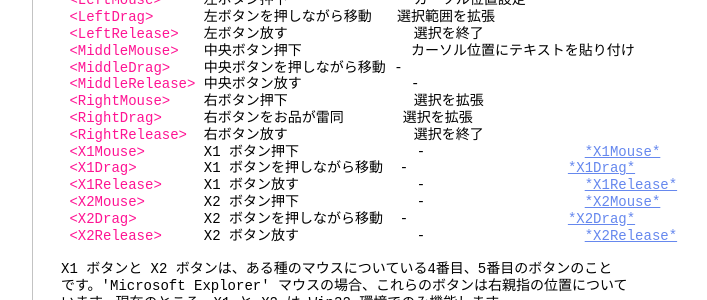
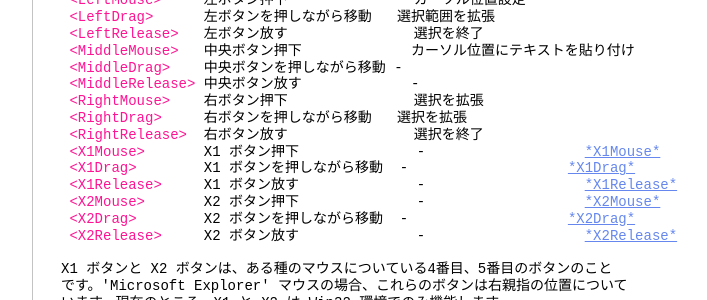
Before and after one commit to vim-jp/vimdoc-ja, a Jekyll site: the page built from term.html, in a window 1280 px wide and 900 px high, scrolled down 13834 px. Shown: the part 150-450 px from the top of the window, without its empty margins (340-1047 px from the left). Built offline with Jekyll 4.4.1, drawn with Linux system fonts in a browser that asks for light colours; nearby versions of some CDN libraries; Markdown is read by kramdown in place of the engine named in the settings; comment, search, counter and statistics services are not loaded.

Commit message:
Deployed vim-jp/vimdoc-ja@237d84c4e9306b18b6be3fa6b4376afa18705f31 by ixeris.kaoriya.net

```diff
--- a/term.html
+++ b/term.html
@@ -830,7 +830,7 @@ sysmouse は、コンパイル時に&nbsp;<a class="Identifier" href="various.ht
 &nbsp;<span class="Special">&lt;MiddleDrag&gt;</span>&nbsp;&nbsp;&nbsp;&nbsp;中央ボタンを押しながら移動 -<br>
 &nbsp;<span class="Special">&lt;MiddleRelease&gt;</span>&nbsp;中央ボタン放す&nbsp;&nbsp;&nbsp;&nbsp;&nbsp;&nbsp;&nbsp;&nbsp;&nbsp;&nbsp;&nbsp;&nbsp; -<br>
 &nbsp;<span class="Special">&lt;RightMouse&gt;</span>&nbsp;&nbsp;&nbsp;&nbsp;右ボタン押下&nbsp;&nbsp;&nbsp;&nbsp;&nbsp;&nbsp;&nbsp;&nbsp;&nbsp;&nbsp;&nbsp;&nbsp;&nbsp;&nbsp; 選択を拡張<br>
-&nbsp;<span class="Special">&lt;RightDrag&gt;</span>&nbsp;&nbsp;&nbsp;&nbsp; 右ボタンをお品が雷同&nbsp;&nbsp;&nbsp;&nbsp;&nbsp;&nbsp; 選択を拡張<br>
+&nbsp;<span class="Special">&lt;RightDrag&gt;</span>&nbsp;&nbsp;&nbsp;&nbsp; 右ボタンを押しながら移動&nbsp;&nbsp; 選択を拡張<br>
 &nbsp;<span class="Special">&lt;RightRelease&gt;</span>&nbsp;&nbsp;右ボタン放す&nbsp;&nbsp;&nbsp;&nbsp;&nbsp;&nbsp;&nbsp;&nbsp;&nbsp;&nbsp;&nbsp;&nbsp;&nbsp;&nbsp; 選択を終了<br>
 &nbsp;<span class="Special">&lt;X1Mouse&gt;</span>&nbsp;&nbsp;&nbsp;&nbsp;&nbsp;&nbsp; X1 ボタン押下&nbsp;&nbsp;&nbsp;&nbsp;&nbsp;&nbsp;&nbsp;&nbsp;&nbsp;&nbsp;&nbsp;&nbsp;&nbsp;&nbsp;-&nbsp;&nbsp;&nbsp;&nbsp;&nbsp;&nbsp;&nbsp;&nbsp;&nbsp;&nbsp;&nbsp;&nbsp;&nbsp;&nbsp;&nbsp;&nbsp;&nbsp;&nbsp;&nbsp;<a class="Constant" href="term.html#X1Mouse" name="X1Mouse">*X1Mouse*</a><br>
 &nbsp;<span class="Special">&lt;X1Drag&gt;</span>&nbsp;&nbsp;&nbsp;&nbsp;&nbsp;&nbsp;&nbsp;&nbsp;X1 ボタンを押しながら移動&nbsp;&nbsp;-&nbsp;&nbsp;&nbsp;&nbsp;&nbsp;&nbsp;&nbsp;&nbsp;&nbsp;&nbsp;&nbsp;&nbsp;&nbsp;&nbsp;&nbsp;&nbsp;&nbsp;&nbsp;&nbsp;<a class="Constant" href="term.html#X1Drag" name="X1Drag">*X1Drag*</a><br>
```
